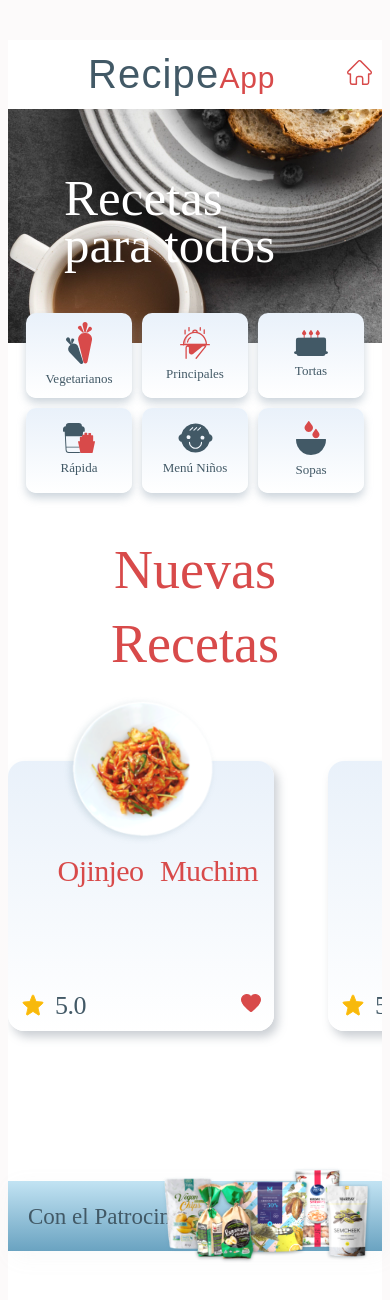
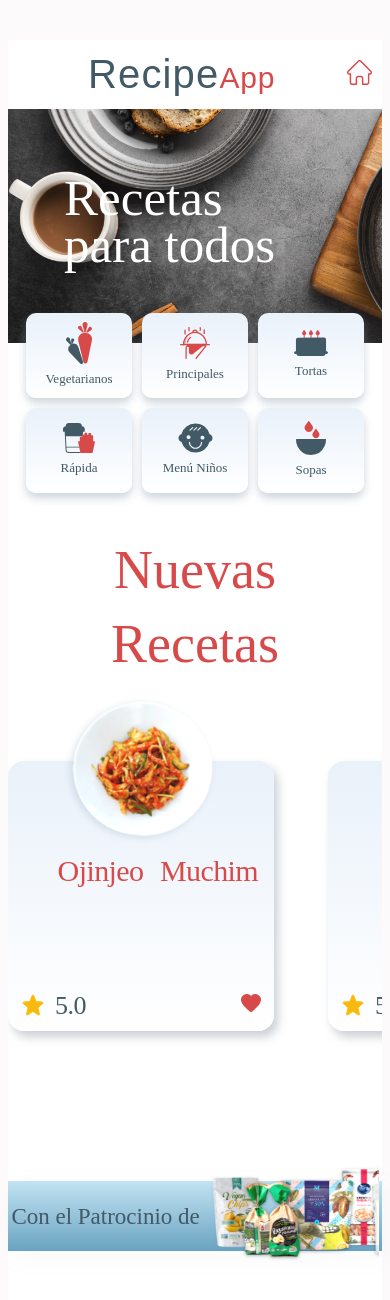
Before and after one commit to javillegas2/recipe_app, a React (Create React App) app: page / in a window 390 px wide. Shown: the top 1300 px of the page. Built offline with nearby package versions, Linux system fonts and the light colour scheme; a web font is replaced by a local one.

Commit message:
nueva implementación footer

```diff
--- a/src/components/MainBanner/MainBanner.scss
+++ b/src/components/MainBanner/MainBanner.scss
@@ -2,6 +2,7 @@
   background: transparent url("../../img/bcq.png") 0% 0% no-repeat padding-box;
   opacity: 1;
   width: 100%;
+  background-size: cover;
 
   position: relative;
 
--- a/src/components/SponsorFooter/SponsorFooter.scss
+++ b/src/components/SponsorFooter/SponsorFooter.scss
@@ -1,27 +1,128 @@
+// .sponsor-footer {
+//   height: 190px;
+//   width: 100%;
+
+//   padding-top: 70px;
+//   position: relative;
+
+//   .gradient-band {
+//     width: 100%;
+
+//     background: transparent linear-gradient(180deg, #c2e3f3 0%, #6aa3c1 100%) 0%
+//       0% no-repeat padding-box;
+//     box-shadow: 4px 6px 23px #a9a9a911;
+//     opacity: 1;
+//     .sponsor-desc {
+//       width: 380px;
+//       height: 76px;
+//       text-align: left;
+//       font: normal normal normal 56px/76px Monster Clubhouse;
+//       letter-spacing: 0px;
+//       color: #425966;
+//       position: absolute;
+//       top: 115px;
+//       left: 166px;
+//     }
+//   }
+
+//   .market_image {
+//     background: transparent url("../../img/Grupo7610.png") 0% 0% no-repeat
+//       padding-box;
+//     opacity: 1;
+//     position: absolute;
+//     top: 0;
+//     right: 80px;
+//   }
+// }
+
+// @media (max-width: 428px) {
+//   .sponsor-footer {
+//     .gradient-band {
+//       height: 70px;
+//       .sponsor-desc {
+//         text-align: left;
+//         font: normal normal normal 23px/31px Monster Clubhouse;
+//         letter-spacing: 0px;
+//         top: 90px;
+//         left: 20px;
+//       }
+//     }
+//     .market_image {
+//       width: 228px;
+//       height: 106px;
+//       background-size: cover;
+//       top: 54px;
+//       right: -5px;
+//     }
+//   }
+// }
+
+// @media (min-width: 428px) and (max-width: 767px) {
+//   .sponsor-footer {
+//     .gradient-band {
+//       height: 116px;
+//       .sponsor-desc {
+//         text-align: left;
+//         font: normal normal normal 39px/53px Monster Clubhouse;
+//         letter-spacing: 0px;
+//         top: 106px;
+//         left: 120px;
+//       }
+//     }
+//     .market_image {
+//       height: 175px;
+//       width: 330px;
+//       background-size: cover;
+//       top: 50px;
+//       right: 5px;
+//     }
+//   }
+// }
+
+// @media (min-width: 768px) {
+//   .sponsor-footer {
+//     .gradient-band {
+//       height: 167px;
+//       .sponsor-desc {
+//       }
+//     }
+//     .market_image {
+//       width: 536px;
+//       height: 248px;
+//     }
+//   }
+// }
+
+
 .sponsor-footer {
-  height: 190px;
-  width: 100%;
+  height: 15%;
+    width: 100%;
+    padding-top: 70px;
 
-  padding-top: 70px;
-  position: relative;
 
   .gradient-band {
     width: 100%;
+    height: 100%;
 
     background: transparent linear-gradient(180deg, #c2e3f3 0%, #6aa3c1 100%) 0%
       0% no-repeat padding-box;
     box-shadow: 4px 6px 23px #a9a9a911;
     opacity: 1;
+    display: flex;
+    flex-direction: row;
+    align-items: center;
+    justify-content: space-around;
     .sponsor-desc {
-      width: 380px;
-      height: 76px;
+      flex-direction: row;
+      display: flex;
+      align-items: center;
+      justify-content: center;
+
       text-align: left;
       font: normal normal normal 56px/76px Monster Clubhouse;
       letter-spacing: 0px;
       color: #425966;
-      position: absolute;
-      top: 115px;
-      left: 166px;
+
     }
   }
 
@@ -29,9 +130,11 @@
     background: transparent url("../../img/Grupo7610.png") 0% 0% no-repeat
       padding-box;
     opacity: 1;
-    position: absolute;
-    top: 0;
-    right: 80px;
+    background-size: cover;
+    height: 150%;
+    width: 46%;
+    position: relative;
+
   }
 }
 
@@ -40,20 +143,13 @@
     .gradient-band {
       height: 70px;
       .sponsor-desc {
-        text-align: left;
+
         font: normal normal normal 23px/31px Monster Clubhouse;
         letter-spacing: 0px;
-        top: 90px;
-        left: 20px;
+
       }
     }
-    .market_image {
-      width: 228px;
-      height: 106px;
-      background-size: contain;
-      top: 54px;
-      right: -5px;
-    }
+
   }
 }
 
@@ -62,33 +158,22 @@
     .gradient-band {
       height: 116px;
       .sponsor-desc {
-        text-align: left;
+
         font: normal normal normal 39px/53px Monster Clubhouse;
         letter-spacing: 0px;
-        top: 106px;
-        left: 120px;
+
       }
     }
-    .market_image {
-      height: 175px;
-      width: 330px;
-      background-size: contain;
-      top: 50px;
-      right: 5px;
-    }
+
   }
 }
 
 @media (min-width: 768px) {
   .sponsor-footer {
     .gradient-band {
-      height: 167px;
-      .sponsor-desc {
-      }
+      height: 100%;
+
     }
-    .market_image {
-      width: 536px;
-      height: 248px;
-    }
+
   }
 }
--- a/src/components/SponsorFooter/SponsorFooter.tsx
+++ b/src/components/SponsorFooter/SponsorFooter.tsx
@@ -10,9 +10,10 @@
       <div className="sponsor-footer">
           <div className="gradient-band">
               <div className="sponsor-desc">Con el Patrocinio de</div>
+              <div className="market_image"></div>
 
           </div>
-          <div className="market_image"></div>
+
 
 
       </div>
```
